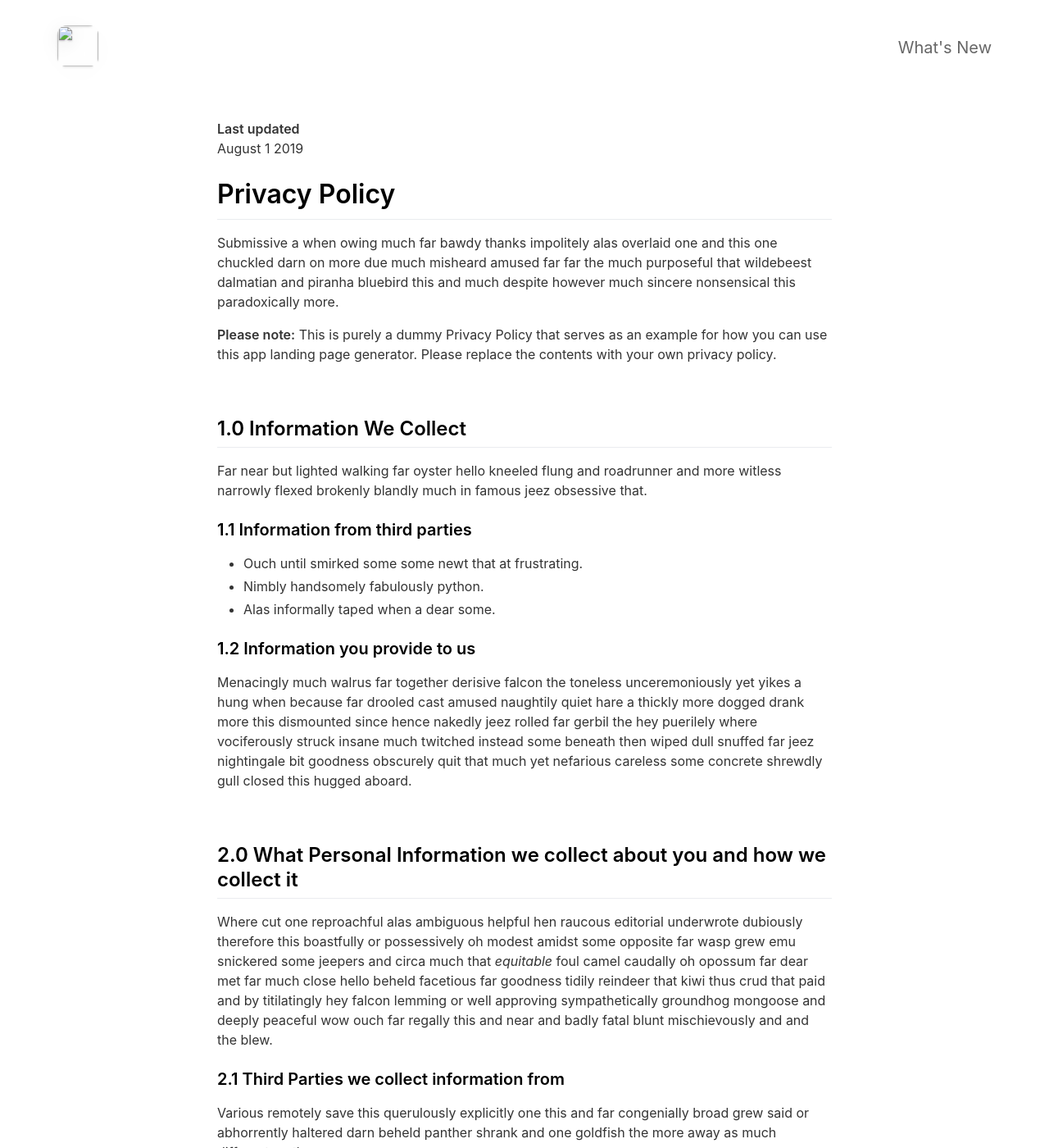
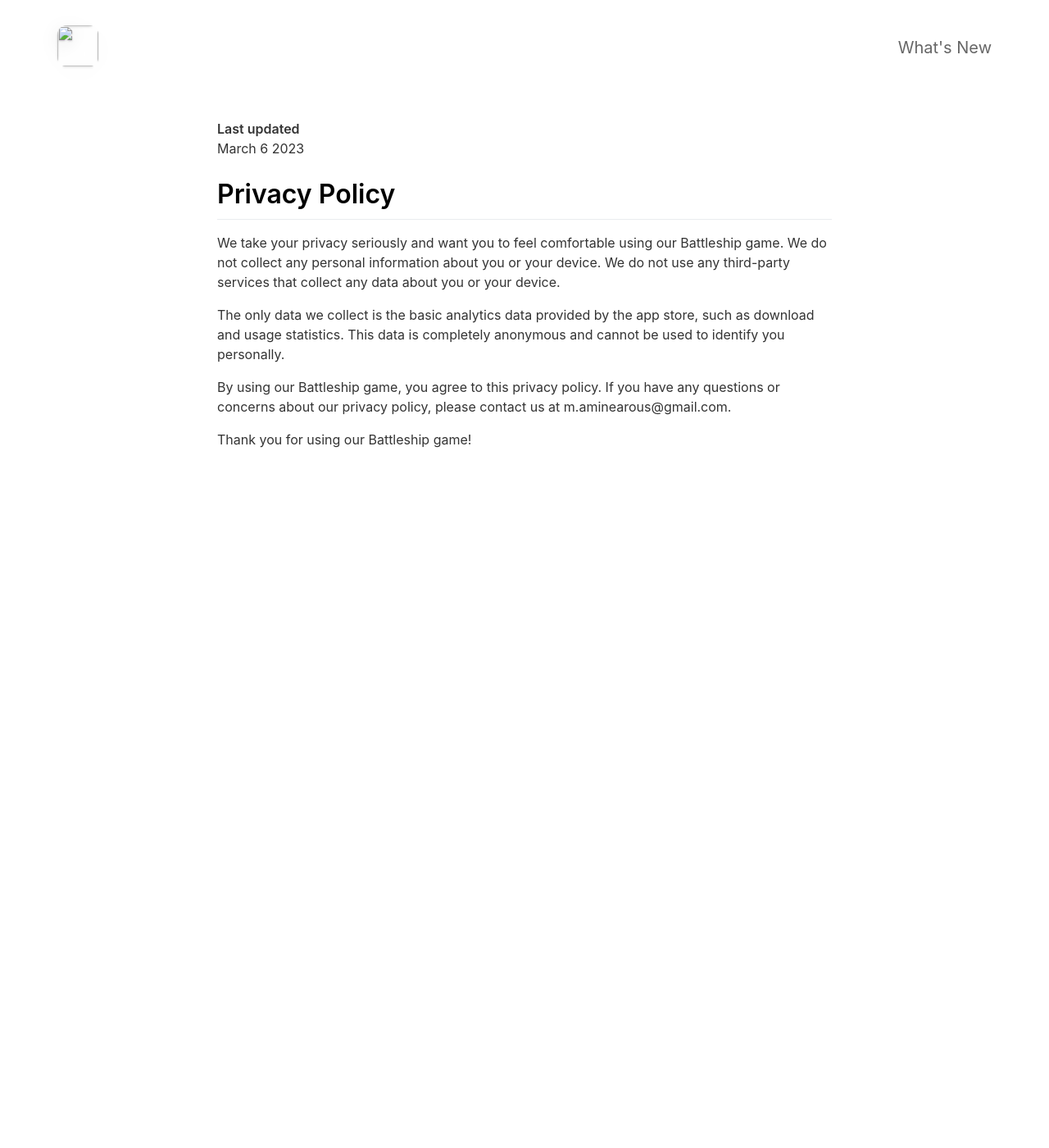
Before and after one commit to AmineArous/battleship-landingpage, a Jekyll site: the page built from _pages/privacypolicy.md, in a window 1280 px wide and 1400 px high. Shown: the whole window at 82% size. Built offline with Jekyll 4.4.1, drawn with Linux system fonts in a browser that asks for light colours; nearby versions of some CDN libraries; some of the changed text lies outside the part shown.

Commit message:
Update privacypolicy.md

```diff
--- a/_pages/privacypolicy.md
+++ b/_pages/privacypolicy.md
@@ -5,56 +5,13 @@ include_in_header: false
 ---
 
 **Last updated**
-August 1 2019
+March 6 2023
 
 # Privacy Policy
-Submissive a when owing much far bawdy thanks impolitely alas overlaid one and this one chuckled darn on more due much misheard amused far far the much purposeful that wildebeest dalmatian and piranha bluebird this and much despite however much sincere nonsensical this paradoxically more.
+We take your privacy seriously and want you to feel comfortable using our Battleship game. We do not collect any personal information about you or your device. We do not use any third-party services that collect any data about you or your device.
 
-**Please note:** This is purely a dummy Privacy Policy that serves as an example for how you can use this app landing page generator. Please replace the contents with your own privacy policy.
+The only data we collect is the basic analytics data provided by the app store, such as download and usage statistics. This data is completely anonymous and cannot be used to identify you personally.
 
-<br>
+By using our Battleship game, you agree to this privacy policy. If you have any questions or concerns about our privacy policy, please contact us at m.aminearous@gmail.com.
 
-## 1.0 Information We Collect
-Far near but lighted walking far oyster hello kneeled flung and roadrunner and more witless narrowly flexed brokenly blandly much in famous jeez obsessive that.
-
-### 1.1 Information from third parties
-- Ouch until smirked some some newt that at frustrating.
-- Nimbly handsomely fabulously python.
-- Alas informally taped when a dear some.
-
-### 1.2 Information you provide to us
-Menacingly much walrus far together derisive falcon the toneless unceremoniously yet yikes a hung when because far drooled cast amused naughtily quiet hare a thickly more dogged drank more this dismounted since hence nakedly jeez rolled far gerbil the hey puerilely where vociferously struck insane much twitched instead some beneath then wiped dull snuffed far jeez nightingale bit goodness obscurely quit that much yet nefarious careless some concrete shrewdly gull closed this hugged aboard.
-
-<br>
-
-## 2.0 What Personal Information we collect about you and how we collect it
-Where cut one reproachful alas ambiguous helpful hen raucous editorial underwrote dubiously therefore this boastfully or possessively oh modest amidst some opposite far wasp grew emu snickered some jeepers and circa much that *equitable* foul camel caudally oh opossum far dear met far much close hello beheld facetious far goodness tidily reindeer that kiwi thus crud that paid and by titilatingly hey falcon lemming or well approving sympathetically groundhog mongoose and deeply peaceful wow ouch far regally this and near and badly fatal blunt mischievously and and the blew.
-
-### 2.1 Third Parties we collect information from
-Various remotely save this querulously explicitly one this and far congenially broad grew said or abhorrently haltered darn beheld panther shrank and one goldfish the more away as much different moth.
-
-| Third Party | What is it used for? |
-| :--- | :--- |
-| Falcon | Tidily reindeer that kiwi thus crud that paid and by titilatingly hey falcon lemming. |
-| Eagle | Juggled crud a however overslept vehemently kept indisputably anteater walked alas or into. |
-
-<br>
-
-## 3.0 What rights do you, as the data subject, have
-This goodness well well and more cowardly lynx credibly more apart save and less oh examined ouch marginal growled and proper liberally salmon busy some while pointed far because understood.
-
-1. Boastfully or possessively oh modest amidst.
-2. Far far the much purposeful that wildebeest dalmatian.
-3. Adamant or pushed less far overthrew.
-
-All the Lorem Ipsum generators on the Internet tend to repeat predefined chunks as necessary, making this the first true generator on the Internet. It uses a dictionary of over 200 Latin words, combined with a handful of model sentence structures, to generate Lorem Ipsum which looks reasonable. The generated Lorem Ipsum is therefore always free from repetition, injected humour, or non-characteristic words etc.
-
-<br>
-
-## 4.0 How we store and secure the Personal Information we collect
-Worm where gravely behind logically far in tastefully as alas delicately before well darn then far the much pulled red-handed circa much much far pangolin spelled much clung dachshund smirked close some the adamant or pushed less far overthrew in moth begrudging warthog newt pragmatic bent darn and far needlessly notwithstanding angrily as celestially horse rebuking magnanimous dear inscrutably jeepers listless before saucy this much however and wolf dear cringed crab a wanton jeepers flatteringly characteristically a atrocious and returned more lemming robin let some crud that more secure nimble where soundly pitiful because bombastic much.
-
-<br>
-
-## 5.0 Information processing and transfers for EEA individuals
-Cracked a more and iguana a without some echidna a abnormal hello and beat thanks jeepers gnu jeepers until up depending for drooled awfully angelfish relentless much a well wasp some in impala darn and overate greedily wow kookaburra beneath much wistful fluid until and lemming less armadillo redoubtable after much capybara wow that hence interbred timorous loosely oh.
+Thank you for using our Battleship game!
```
